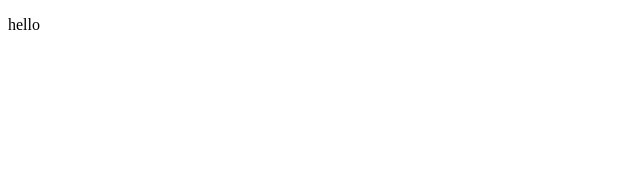
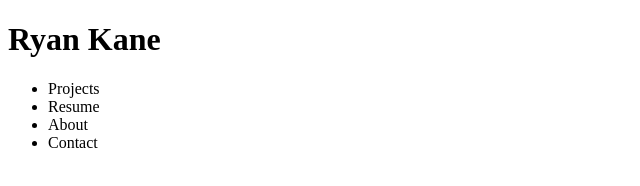
Before and after one commit to ryan-kane/ryan-kane.github.io, a plain HTML site: page index.html in a window 1280 px wide. Shown: the whole page, without its empty margins (0-640 px from the left). Drawn offline with Linux system fonts and the light colour scheme.

Commit message:
very very basic template

```diff
--- a/index.html
+++ b/index.html
@@ -2,6 +2,12 @@
 
 <html>
     <body>
-        <p>hello</p>
+        <h1>Ryan Kane</h1>
+        <ul>
+            <li>Projects</li>
+            <li>Resume</li>
+            <li>About</li>
+            <li>Contact</li>
+        </ul>
     </body>
 </html>
```
